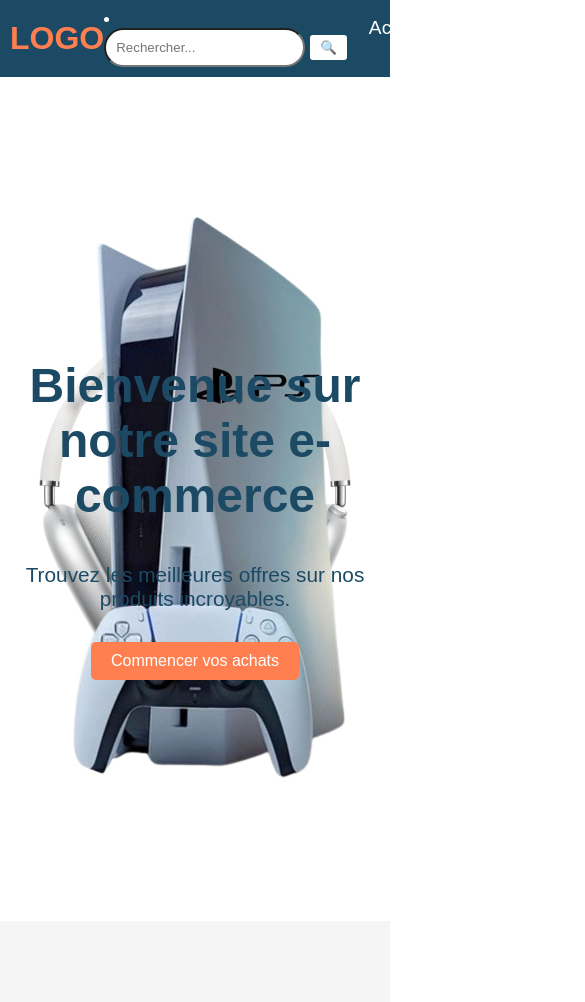
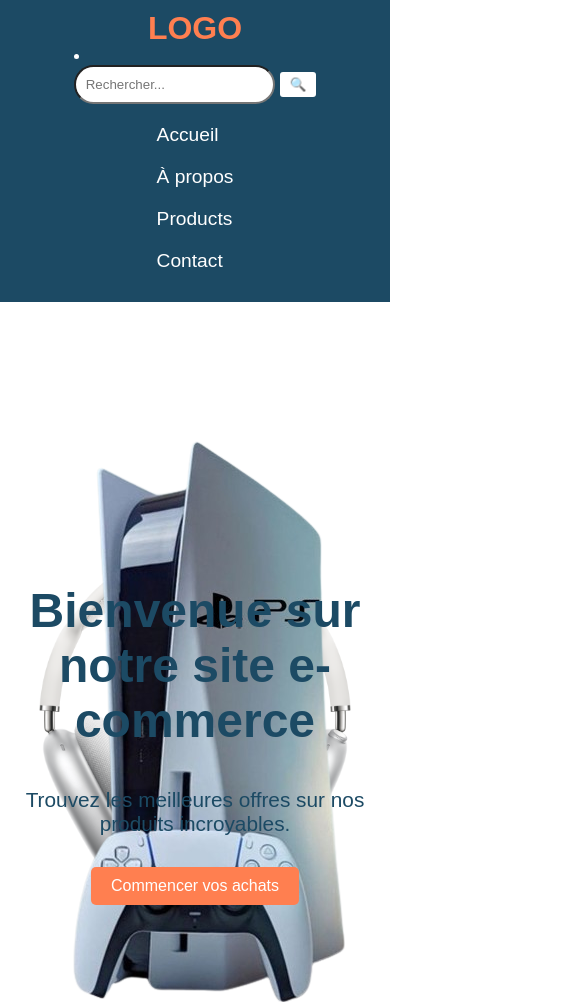
Before and after one commit to the7ven/UpgradeMboa2, a plain HTML site: page index.html in a window 390 px wide. Shown: the top 1002 px of the page, 585 px wide, since content can reach past the window. Drawn offline with Linux system fonts and the light colour scheme.

Commit message:
2nd commit

```diff
--- a/index.html
+++ b/index.html
@@ -5,6 +5,7 @@
     <meta name="viewport" content="width=device-width, initial-scale=1.0">
     <title>E-commerce Page</title>
     <link rel="stylesheet" href="styles.css">
+    <link rel="stylesheet" href="mediaquery.css">
 </head>
 <body>
     <header>
--- /dev/null
+++ b/mediaquery.css
@@ -0,0 +1,16 @@
+@media screen and (max-width:900px) {
+    .navbar{
+        flex-direction: column;
+
+    }
+
+    .navbar-menu{
+        flex-direction: column;
+        padding: 10px;
+
+    }
+
+    .navbar-menu li  {
+        margin: 10px;
+    }
+}
```
